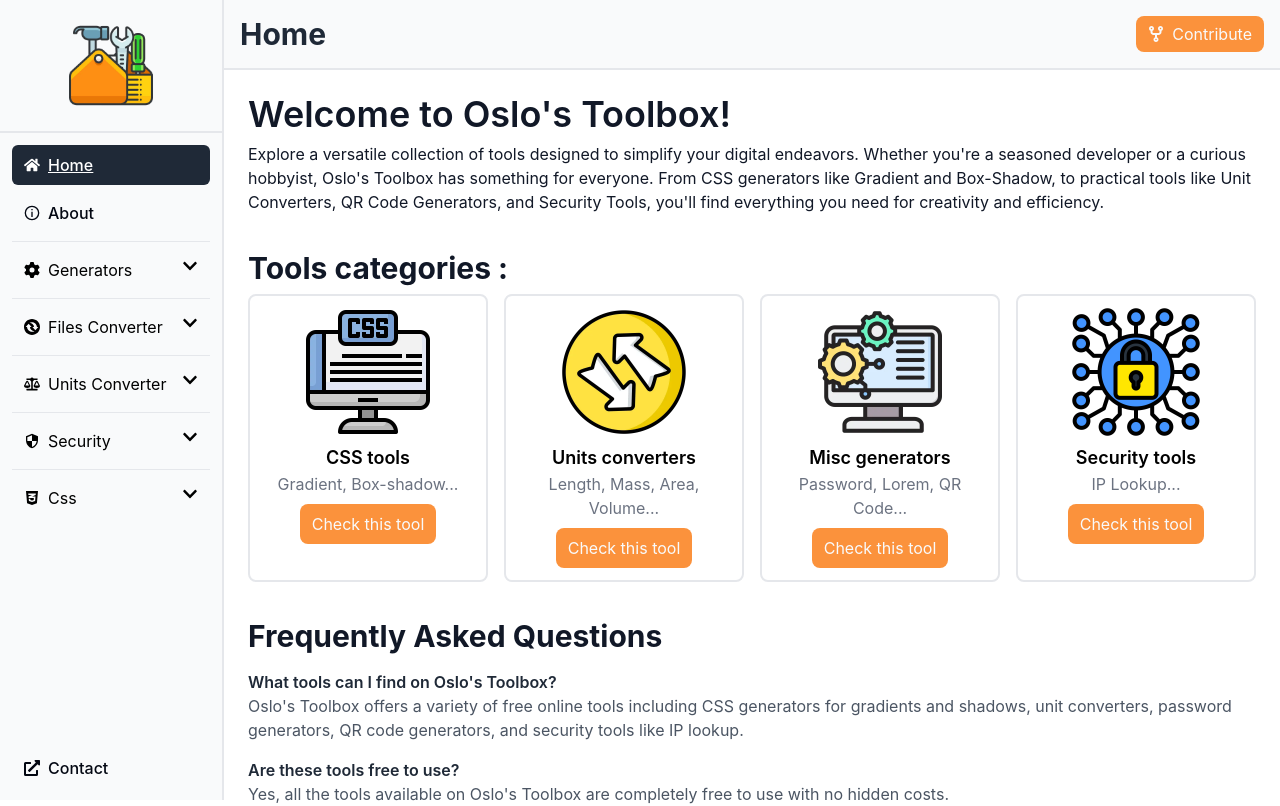
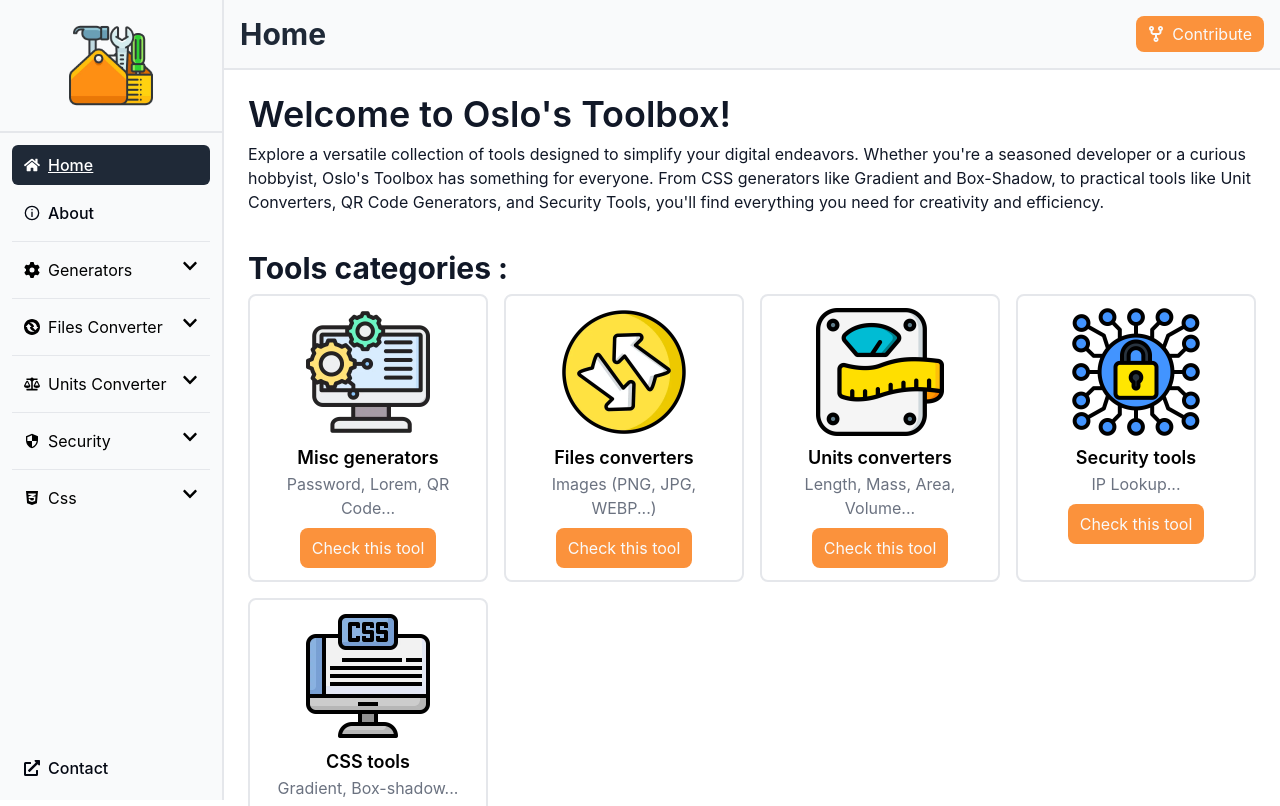
Before and after one commit to Oslonline/oslo-toolbox, a React (Vite) app: page / in a window 1280 px wide. Shown: the top 806 px of the page. Built offline with nearby package versions, Linux system fonts and the light colour scheme.

Commit message:
fix: add toolcard to home page

```diff
--- a/src/pages/Home/Home.jsx
+++ b/src/pages/Home/Home.jsx
@@ -2,18 +2,6 @@ import { Helmet } from "react-helmet";
 import ToolsCard from "../../components/Homepages/ToolsCard";
 
 const tools = [
-  {
-    name: "CSS tools",
-    link: "/Css",
-    text: "Gradient, Box-shadow...",
-    icon: "/images/tools-ctg/css.webp",
-  },
-  {
-    name: "Units converters",
-    link: "/UnitsConvert",
-    text: "Length, Mass, Area, Volume...",
-    icon: "/images/tools-ctg/convert.webp",
-  },
   {
     name: "Misc generators",
     link: "/Generators",
@@ -21,10 +9,28 @@ const tools = [
     icon: "/images/tools-ctg/gen.webp",
   },
   {
+    name: "Files converters",
+    link: "/FilesConvert",
+    text: "Images (PNG, JPG, WEBP...)",
+    icon: "/images/tools-ctg/files.webp",
+  },
+  {
+    name: "Units converters",
+    link: "/UnitsConvert",
+    text: "Length, Mass, Area, Volume...",
+    icon: "/images/tools-ctg/units.webp",
+  },
+  {
     name: "Security tools",
     link: "/Security",
     text: "IP Lookup...",
     icon: "/images/tools-ctg/sec.webp",
+  },
+  {
+    name: "CSS tools",
+    link: "/Css",
+    text: "Gradient, Box-shadow...",
+    icon: "/images/tools-ctg/css.webp",
   },
 ];
 
```
Also changed, not shown: public/images/tools-ctg/files.webp (renamed from public/images/tools-ctg/convert.webp), public/images/tools-ctg/units.webp (added).
